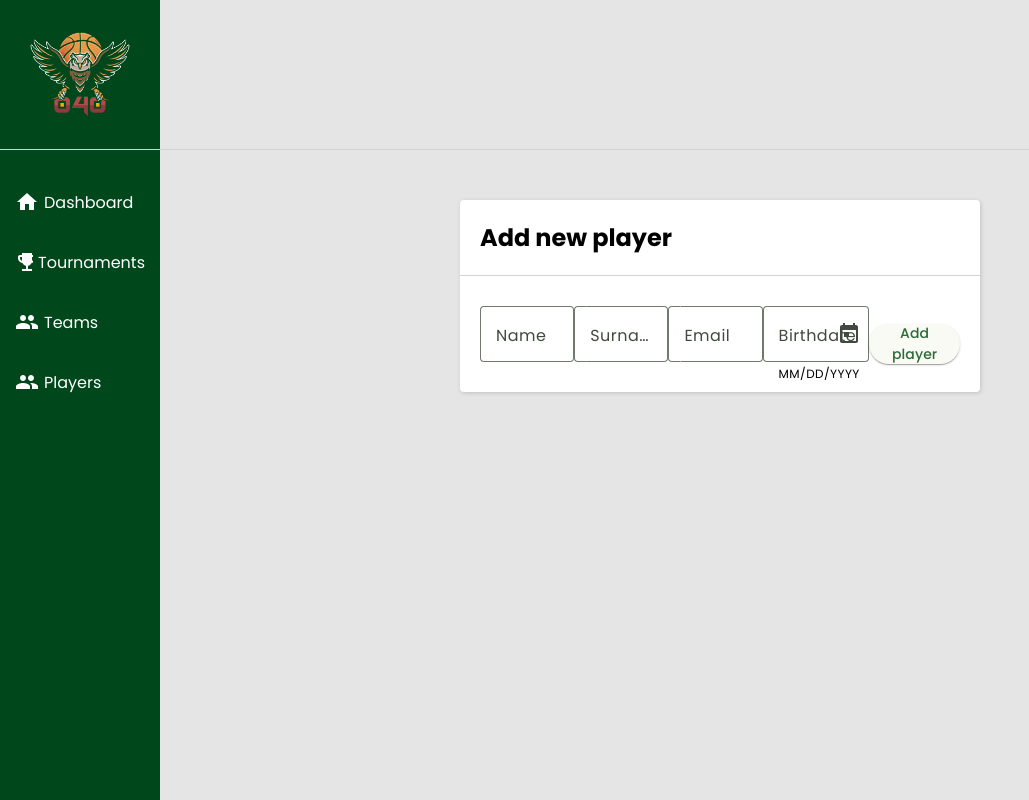
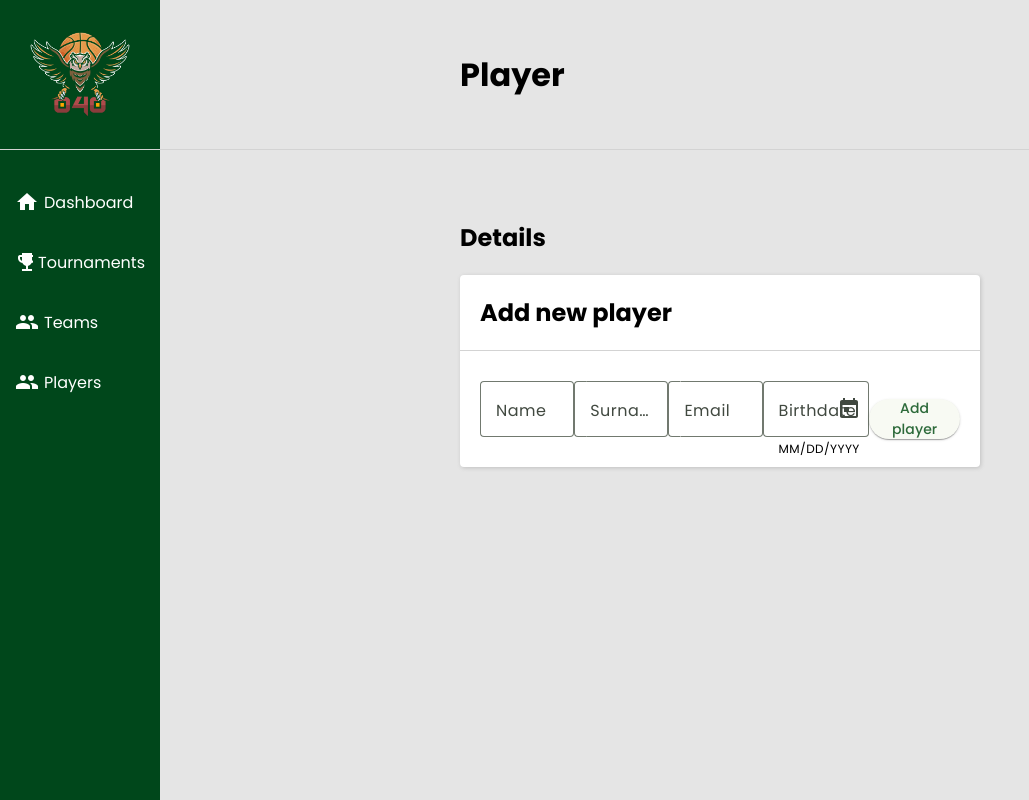
Before and after one commit to kwiatkowskijan/040basket-league, an Angular app: page /player in a window 1280 px wide. Shown: the whole page, without its empty margins (0-1029 px from the left). Built offline with nearby package versions, Linux system fonts and the light colour scheme.

Commit message:
Update player

```diff
--- a/db.json
+++ b/db.json
@@ -37,7 +37,7 @@
     },
     {
       "id": "1",
-      "name": "040Basket Tournament 1.0",
+      "name": "040Basket Tournament 5.5",
       "startDate": "2023-09-09",
       "endDate": "2023-09-09",
       "place": "MOSiR Puszczykowo"
@@ -92,8 +92,8 @@
     },
     {
       "id": "e1ae",
-      "name": "sfsaasf",
-      "surname": "sfas",
+      "name": "12",
+      "surname": "34",
       "email": "asffsaf",
       "birthDate": "2025-01-11T23:00:00.000Z"
     }
--- a/src/app/players/player-details/player-details.component.html
+++ b/src/app/players/player-details/player-details.component.html
@@ -1,16 +1,20 @@
 <div class="section-title">
-    <h1>{{ player?.name }} {{ player?.surname }}</h1>
+    <h1>Player</h1>
 </div>
 
 <div class="section-container">
+    <div class="above-items-container">
+        <h2>Details</h2>
+        <button [hidden]="isNew" [hidden]="isEditing" mat-raised-button (click)="turnOnEditMode()"><mat-icon>edit</mat-icon>Edit player</button>
+    </div>
     <div class="item-container one-column">
         <div class="item">
             <div class="item-title-area">
                 @if (isNew) {
-                    <h2>Add new player</h2>
+                <h2>Add new player</h2>
                 }
-                @if (!isNew) {
-                    <h2>Player</h2>
+                @else {
+                <h2>{{ player?.name }} {{ player?.surname }}</h2>
                 }
             </div>
             <div class="item-content">
@@ -35,7 +39,16 @@
                             <mat-datepicker-toggle matIconSuffix [for]="picker"></mat-datepicker-toggle>
                             <mat-datepicker #picker></mat-datepicker>
                         </mat-form-field>
-                        <button type="submit" mat-raised-button><mat-icon>add</mat-icon>Add player</button>
+                        @if (isNew) {
+                        <button type="submit" mat-raised-button>
+                            <mat-icon>add</mat-icon>Add player
+                        </button>
+                        } @else {
+                        <button type="submit" mat-raised-button>
+                            <mat-icon>edit</mat-icon>Edit player
+                        </button>
+                        }
+
                     </form>
                 </div>
             </div>
--- a/src/app/services/players.service.ts
+++ b/src/app/services/players.service.ts
@@ -27,7 +27,7 @@ export class PlayersService {
   }
 
   editPlayer(player: Player): Observable<any> {
-    return this.http.put(`${this.url}/${player.id}`, player.id);
+    return this.http.put(`${this.url}/${player.id}`, player);
   }
 
   deletePlayer(id: string): Observable<any> {
```
